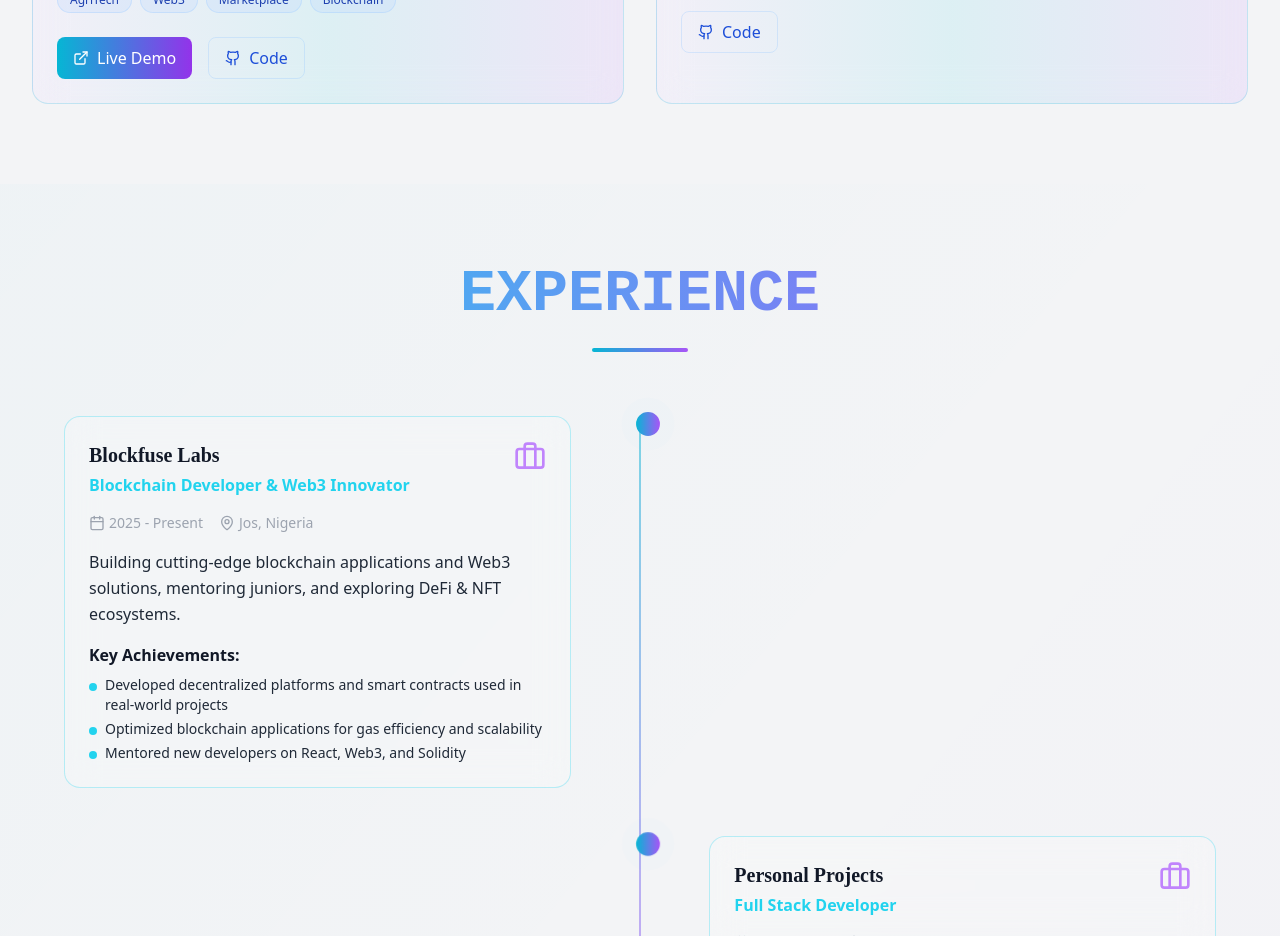
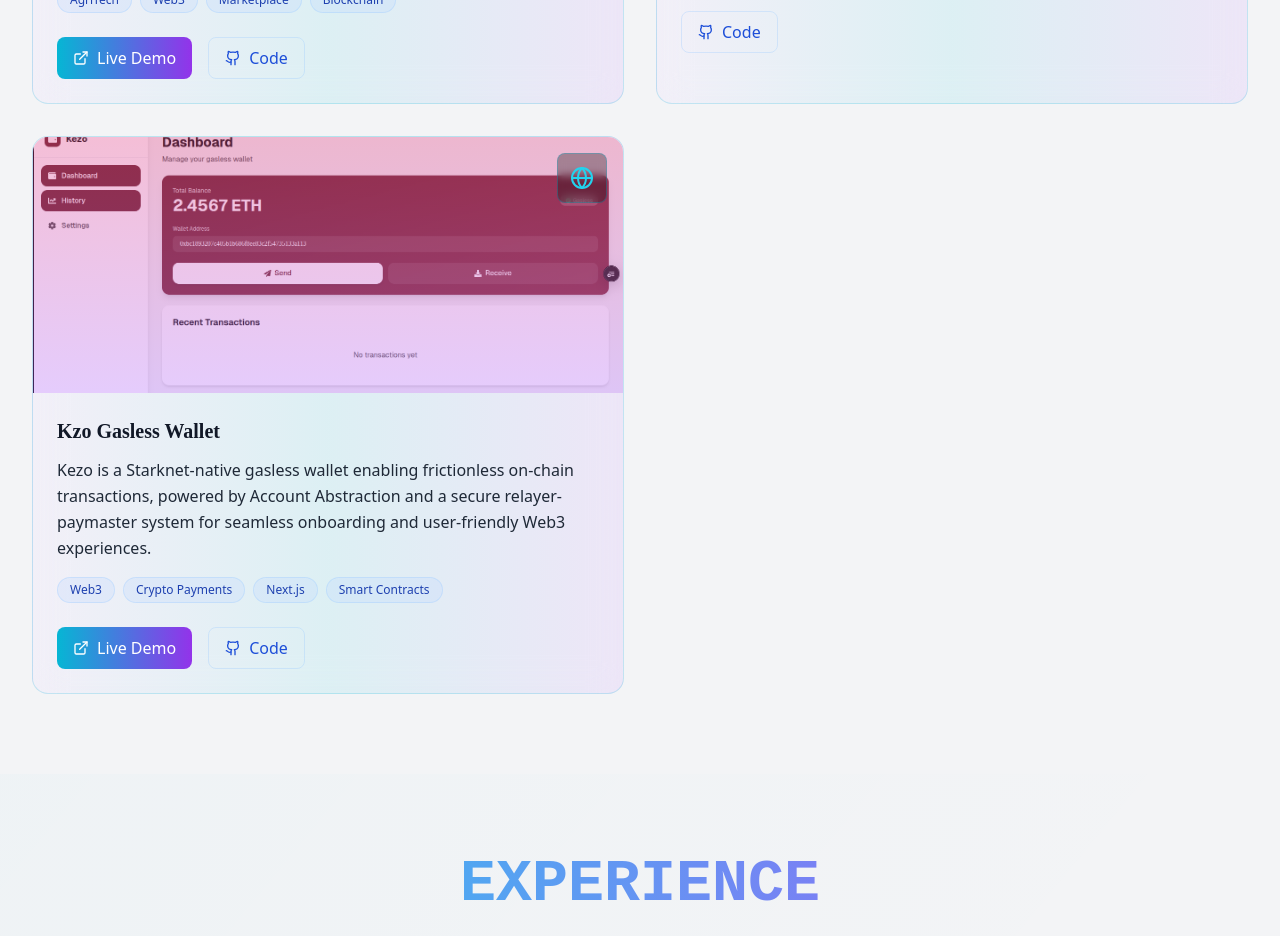
Before and after one commit to Clement-coder/Clement_Raymond, a React (Vite) app: page / in a window 1280 px wide. Shown: the part 5420-6356 px from the top of the page. Built offline with nearby package versions, Linux system fonts and the light colour scheme.

Commit message:
added kezo wallet

```diff
--- a/src/components/Projects.jsx
+++ b/src/components/Projects.jsx
@@ -10,6 +10,7 @@
 import RecurchainImage from '../assets/recurchain.png';
 import AxiomsphereImage from '../assets/Axiomsphere.png';
 import CroptrustImage from '../assets/croptrust.png';
+import KezoImage from '../assets/kezo.png'
 
 const Projects = () => {
   const { darkMode } = useContext(ThemeContext);
@@ -136,6 +137,17 @@
       gradient: 'from-purple-500 to-pink-600',
       github: 'https://github.com/Clement-coder/retrust-marketplace',
       live: ''
+    },
+        {
+      id: 11,
+      title: 'Kzo Gasless Wallet',
+      description: "Kezo is a Starknet-native gasless wallet enabling frictionless on-chain transactions, powered by Account Abstraction and a secure relayer-paymaster system for seamless onboarding and user-friendly Web3 experiences.",
+      tags: ['Web3', 'Crypto Payments', 'Next.js', 'Smart Contracts'],
+      image: KezoImage,
+      icon: Globe,
+      gradient: 'from-purple-500 to-pink-600',
+      github: 'https://github.com/Clement-coder/Kezo-Gasless-Wallet',
+      live: 'https://kezo-gasless-wallet.vercel.app/'
     }
   ];
 
```
Also changed, not shown: src/assets/kezo.png (added).
